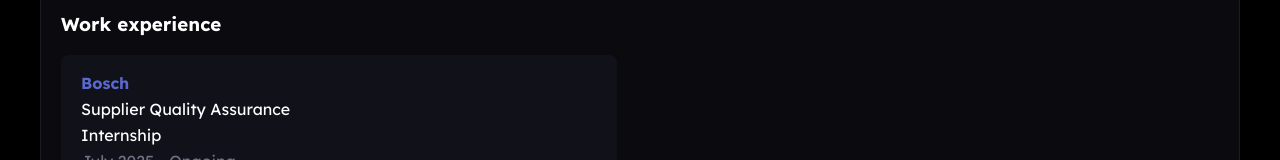
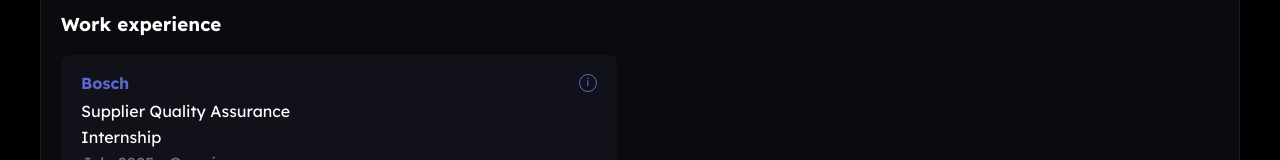
Before and after one commit to AleksaGrocic/AleksaGrocic.github.io, a React (Vite) app in the folder portfolio-website/: page / in a window 1280 px wide. Both pictures are taken after a click on the element "About". Shown: the part 425-585 px from the top of the page. Built offline with nearby package versions, Linux system fonts and the light colour scheme.

Commit message:
Additional "About" UX updates

```diff
--- a/portfolio-website/src/App.css
+++ b/portfolio-website/src/App.css
@@ -29,7 +29,7 @@
   width: 100%;
   background-color: #0a0a0f;
   z-index: 0;
-  border-bottom: 1px solid #1b1b25;
+  border-bottom: 1px solid #1e1e29;
 }
 
 .headerName {
@@ -80,7 +80,7 @@
   background-color: #0a0a0f;
   border-radius: 10px;
   color: white;
-  border: 1px solid #1b1b25;
+  border: 1px solid #1e1e29;
 }
 
 .bodyContainer p {
@@ -128,7 +128,7 @@
   color: #8093ff;
 }
 
-.grayWord {
+.italicWord {
   color: #666666;
   font-style: italic;
 }
@@ -160,8 +160,9 @@
 }
 
 .aboutCard.clickable:hover {
-  filter: brightness(120%);
+  background-color: #141420;
   cursor: pointer;
+  outline: 1px solid #1e1e29;
 }
 
 .skillsContainer {
@@ -290,7 +291,6 @@
 
 .modalHeader {
   display: flex;
-  justify-content: space-between;
   align-items: center;
   gap: 10px;
 }
@@ -300,6 +300,10 @@
 }
 
 .modalClose {
+  position: absolute;
+  top: 15px;
+  right: 20px;
+
   background: none;
   border: none;
   color: white;
@@ -307,10 +311,11 @@
   cursor: pointer;
   line-height: 1;
   padding: 0;
+  z-index: 10;
 }
 
 .modalClose:hover {
-  color: #aab0ff;
+  color: #ff4646d7;
 }
 
 @media (max-width: 500px) {
@@ -328,6 +333,91 @@
   }
 }
 
-.jobDetails {
+.jobDetails li {
   line-height: 1.5;
+  margin-bottom: 8px;
 }
+
+.jobDetails li:last-child {
+  margin-bottom: 0;
+}
+
+.cardHeader {
+  display: flex;
+  justify-content: space-between;
+  align-items: center;
+  margin-bottom: 2px; /* fine-tune this */
+}
+
+.infoIcon {
+  display: flex; /* better than inline-flex here */
+  align-items: center;
+  justify-content: center;
+
+  width: 18px;
+  height: 18px;
+
+  font-size: 11px; /* slightly smaller for better centering */
+  line-height: 1; /* prevents vertical shift */
+
+  border-radius: 50%;
+  border: 1px solid #5969cd;
+  color: #5969cd;
+
+  transform-origin: center; /* ensures clean scaling */
+  transition:
+    transform 0.15s ease,
+    background-color 0.15s ease;
+}
+
+.clickable:hover .infoIcon {
+  transform: scale(1.2);
+  background-color: rgba(89, 105, 205, 0.1);
+}
+
+.infoIconWrapper {
+  position: relative;
+  display: inline-flex;
+}
+
+/* Tooltip text */
+.tooltipText {
+  position: absolute;
+  bottom: 130%; /* above the icon */
+  left: 50%;
+  transform: translateX(-50%);
+
+  background-color: #1b1b25;
+  color: white;
+  font-size: 11px;
+  padding: 5px 8px;
+  border-radius: 5px;
+  white-space: nowrap;
+
+  opacity: 0;
+  pointer-events: none;
+
+  transition:
+    opacity 0.15s ease,
+    transform 0.15s ease;
+  transform: translateX(-50%) translateY(5px);
+}
+
+/* Tooltip arrow */
+.tooltipText::after {
+  content: "";
+  position: absolute;
+  top: 100%;
+  left: 50%;
+  transform: translateX(-50%);
+
+  border-width: 5px;
+  border-style: solid;
+  border-color: #1b1b25 transparent transparent transparent;
+}
+
+/* Show on hover */
+.infoIconWrapper:hover .tooltipText {
+  opacity: 1;
+  transform: translateX(-50%) translateY(0);
+}
--- a/portfolio-website/src/pages/About.tsx
+++ b/portfolio-website/src/pages/About.tsx
@@ -80,8 +80,15 @@
                 className="aboutCard clickable"
                 onClick={() => setSelectedJob(job)}
               >
-                <span className="aboutCardTitle">{job.company}</span>
-                <br />
+                <span className="cardHeader">
+                  <span className="aboutCardTitle">{job.company}</span>
+                  <span className="infoIconWrapper">
+                    <span className="infoIcon">
+                      <span className="infoIconInner">i</span>
+                    </span>
+                    <span className="tooltipText">View details</span>
+                  </span>
+                </span>
                 {job.position}
                 <br />
                 {job.type}
@@ -141,7 +148,7 @@
                 className="modalClose"
                 onClick={() => setSelectedJob(null)}
               >
-                ×
+                ⨯
               </button>
             </div>
             <p>{selectedJob.position}</p>
--- a/portfolio-website/src/pages/Contact.tsx
+++ b/portfolio-website/src/pages/Contact.tsx
@@ -23,23 +23,23 @@
     <div className="bodyContainer">
       <div className="socialMediaContainer">
         <a href={data.github} target="_blank" rel="noreferrer">
-          <img src="/assets/github.png" alt="Github icon"/>
+          <img src="/assets/github.png" alt="Github icon" />
           <span className="coloredWord"> Github</span>
         </a>
         <a href={data.linkedin} target="_blank" rel="noreferrer">
-          <img src="/assets/linkedin.png" alt="LinkedIn icon"/>
+          <img src="/assets/linkedin.png" alt="LinkedIn icon" />
           <span className="coloredWord"> LinkedIn</span>
         </a>
         <a href={data.cv} target="_blank" rel="noreferrer">
-          <img src="/assets/cv.png" alt="CV icon"/>
+          <img src="/assets/cv.png" alt="CV icon" />
           <span className="coloredWord"> My CV</span>
         </a>
-        {/* <p>Instagram</p> */}
         {data.instagram.map((instagram, i) => (
           <pre key={i}>
             <a href={instagram.link} target="_blank" rel="noreferrer">
-              <img src="/assets/instagram.svg" alt="Instagram icon"/>
-              <span className="coloredWord"> Instagram</span> <span className="grayWord">({instagram.type})</span>
+              <img src="/assets/instagram.svg" alt="Instagram icon" />
+              <span className="coloredWord"> Instagram</span>{" "}
+              <span className="italicWord">({instagram.type})</span>
             </a>
           </pre>
         ))}
```
